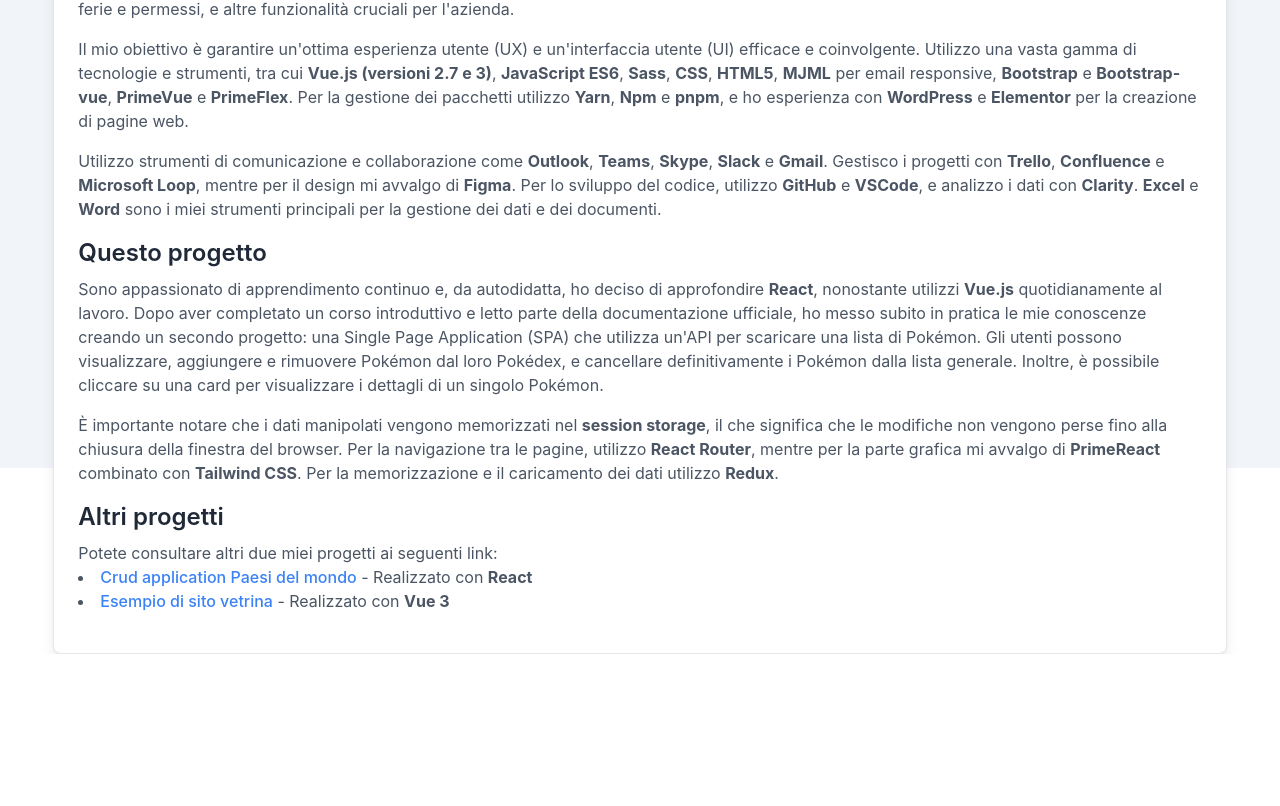
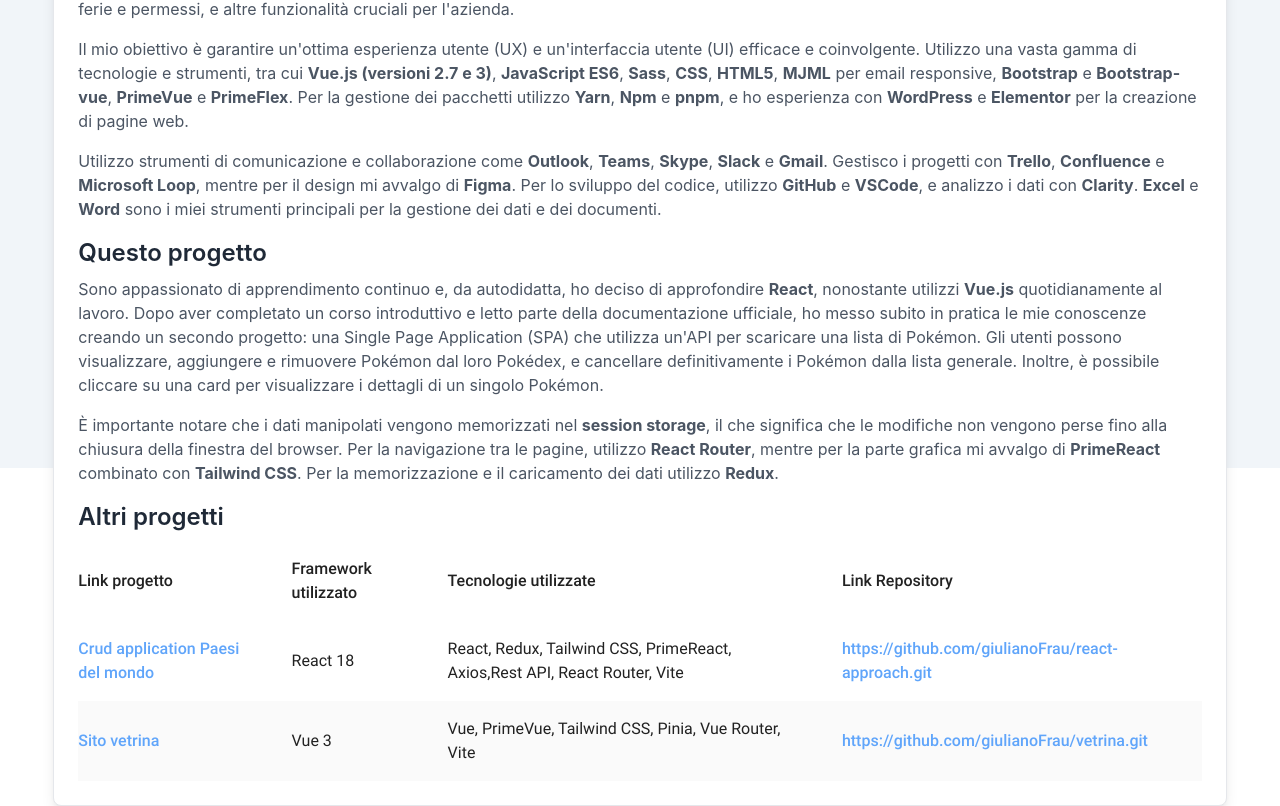
Before and after one commit to giulianoFrau/react-pokedex, a React (Vite) app: page /about in a window 1280 px wide. Shown: the part 412-1218 px from the top of the page. Before the commit the page ends 1066 px from the top, so only its background shows below. Built offline with nearby package versions, Linux system fonts and the light colour scheme.

Commit message:
feat: aggiunta tabella progetti personali

```diff
--- a/src/components/AppAbout.jsx
+++ b/src/components/AppAbout.jsx
@@ -1,4 +1,5 @@
 import { Avatar } from "primereact/avatar";
+import AppProject from "./AppProject";
 
 const AppAbout = () => {
   return (
@@ -68,29 +69,8 @@ const AppAbout = () => {
       <h3 className="text-2xl font-semibold text-gray-800 mb-2">
         Altri progetti
       </h3>
-      <p className="text-gray-600 mb-4">
-        Potete consultare altri due miei progetti ai seguenti link:
-        <ul className="list-disc list-inside">
-          <li>
-            <a
-              href="https://react-crud-app-eosin.vercel.app/"
-              className="text-blue-500 hover:underline"
-            >
-              Crud application Paesi del mondo
-            </a>{" "}
-            - Realizzato con <b>React</b>
-          </li>
-          <li>
-            <a
-              href="https://sitovetrina.vercel.app/#/homePage"
-              className="text-blue-500 hover:underline"
-            >
-              Esempio di sito vetrina
-            </a>{" "}
-            - Realizzato con <b>Vue 3</b>
-          </li>
-        </ul>
-      </p>
+
+      <AppProject />
     </div>
   );
 };
--- /dev/null
+++ b/src/components/AppProject.jsx
@@ -0,0 +1,56 @@
+import { DataTable } from "primereact/datatable";
+import { Column } from "primereact/column";
+
+const project = [
+  {
+    progetto: "Crud application Paesi del mondo",
+    link_progetto: "https://react-crud-app-eosin.vercel.app/",
+    framework: "React 18",
+    tecnologie:
+      "React, Redux, Tailwind CSS, PrimeReact, Axios,Rest API, React Router, Vite",
+    link_repo: "https://github.com/giulianoFrau/react-approach.git",
+  },
+  {
+    progetto: "Sito vetrina",
+    link_progetto: "https://sitovetrina.vercel.app/#/homePage",
+    framework: "Vue 3",
+    tecnologie: "Vue, PrimeVue, Tailwind CSS, Pinia, Vue Router, Vite",
+    link_repo: "https://github.com/giulianoFrau/vetrina.git",
+  },
+];
+
+const AppProject = () => {
+  return (
+    <div className="card">
+      <DataTable
+        value={project}
+        stripedRows
+        tableStyle={{ minWidth: "50rem" }}
+        className="p-0"
+      >
+        <Column
+          field="progetto"
+          header="Link progetto"
+          body={(rowData) => (
+            <a href={rowData.link_progetto} target="_blank">
+              {rowData.progetto}
+            </a>
+          )}
+        ></Column>
+        <Column field="framework" header="Framework utilizzato"></Column>
+        <Column field="tecnologie" header="Tecnologie utilizzate"></Column>
+        <Column
+          field="link_repo"
+          header="Link Repository"
+          body={(rowData) => (
+            <a href={rowData.link_repo} target="_blank">
+              {rowData.link_repo}
+            </a>
+          )}
+        ></Column>
+      </DataTable>
+    </div>
+  );
+};
+
+export default AppProject;
--- a/src/index.css
+++ b/src/index.css
@@ -15,23 +15,29 @@
   -moz-osx-font-smoothing: grayscale;
 }
 
-html, body {
+html,
+body {
   background-color: #f1f5f9;
   height: 110vh;
 }
 
+th:first-child,
+td:first-child {
+  padding-left: 0;
+}
+
 .p-radiobutton-box {
-  border: 1px solid #60A5FA;
+  border: 1px solid #60a5fa;
 }
 
 a {
   font-weight: 500;
-  color: #60A5FA;
+  color: #60a5fa;
   text-decoration: inherit;
 }
 
 a:hover {
-  color: #60A5FA;
+  color: #60a5fa;
 }
 
 h1 {
@@ -43,7 +49,7 @@ h1 {
 }
 
 button:hover {
-  background-color: #60A5FA;
+  background-color: #60a5fa;
 }
 
 button:focus,
@@ -71,9 +77,9 @@ button:focus-visible {
 }
 
 .paginator .p-paginator .p-paginator-page.p-highlight {
-  background-color: #60A5FA;
+  background-color: #60a5fa;
   color: #ffffff;
-  border-color: #60A5FA;
+  border-color: #60a5fa;
 }
 
 .paginator .p-paginator .p-paginator-page:hover {
```
